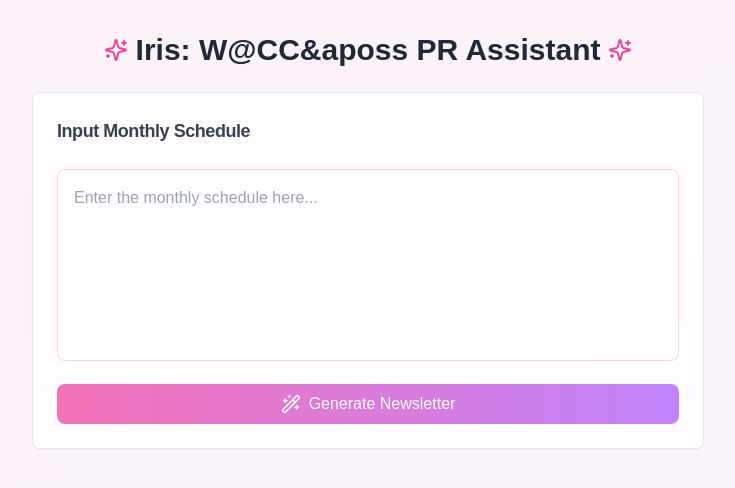
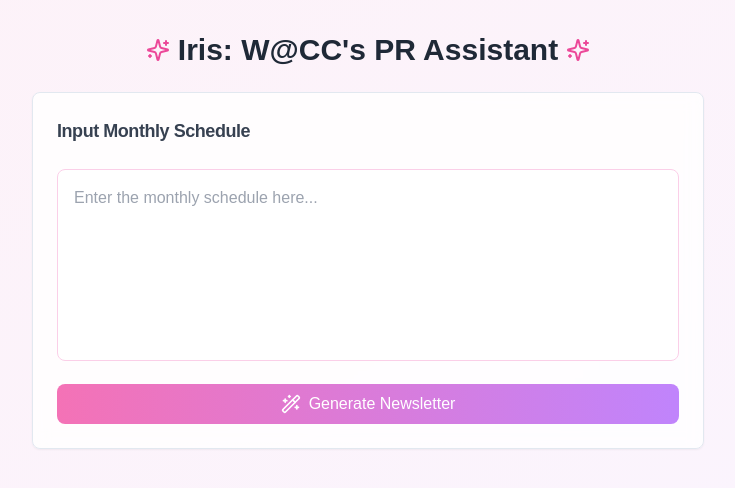
Before and after one commit to Muskan149/newsletter-generator, a Next.js app: page / in a window 1280 px wide. Shown: the top 488 px of the page, without its empty margins (272-1007 px from the left). Built offline with nearby package versions, Linux system fonts and the light colour scheme.

Commit message:
name change final

```diff
--- a/src/components/NewsletterGenerator.tsx
+++ b/src/components/NewsletterGenerator.tsx
@@ -78,7 +78,7 @@ The W@CC Team 🌟
       <div className="max-w-2xl mx-auto space-y-6">
         <div className="flex items-center justify-center space-x-2">
           <Sparkles className="text-pink-500" size={24} />
-          <h1 className="text-3xl font-bold text-gray-800">Iris: W@CC&aposs PR Assistant</h1>
+          <h1 className="text-3xl font-bold text-gray-800">Iris: W@CC's PR Assistant</h1>
           <Sparkles className="text-pink-500" size={24} />
         </div>
 
```
